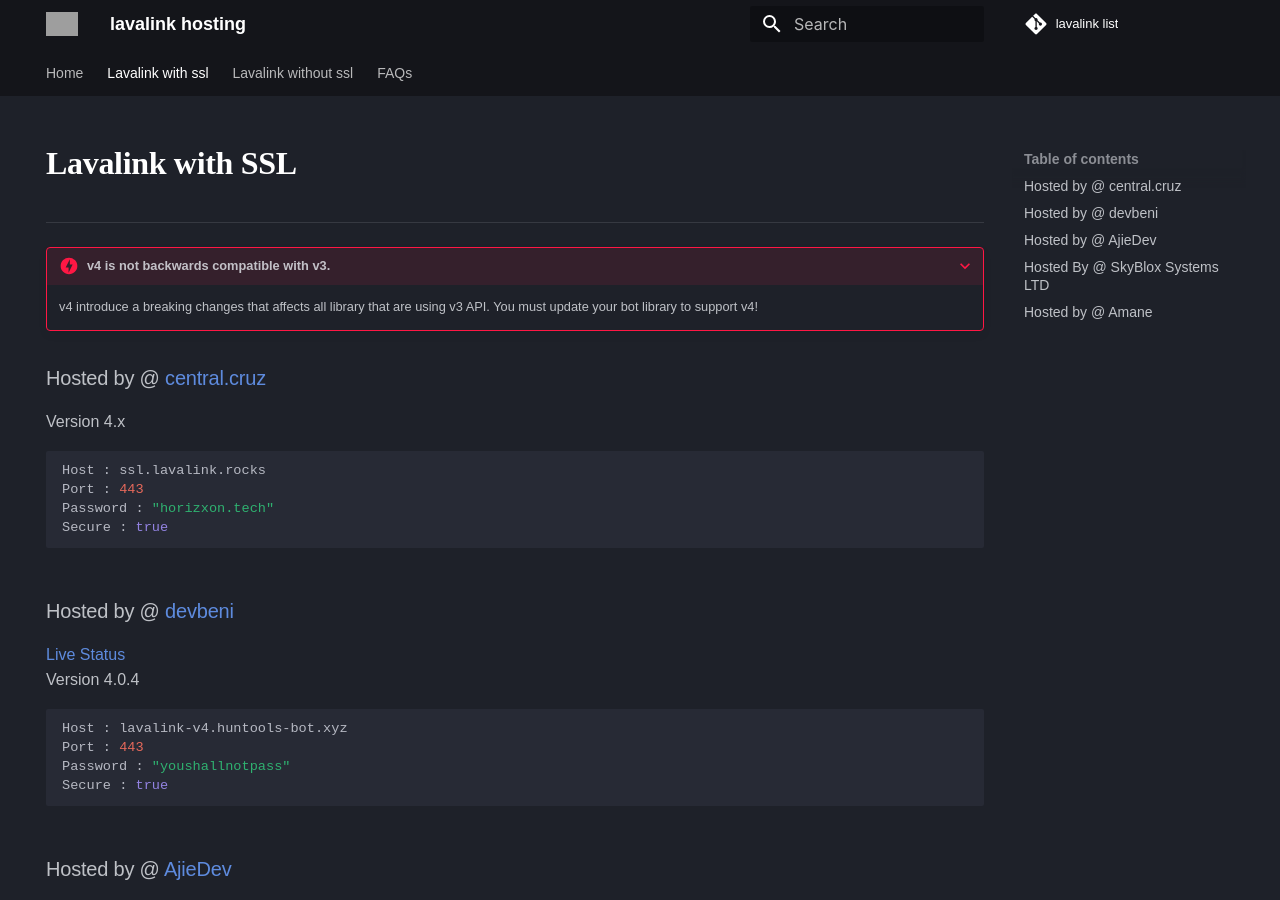
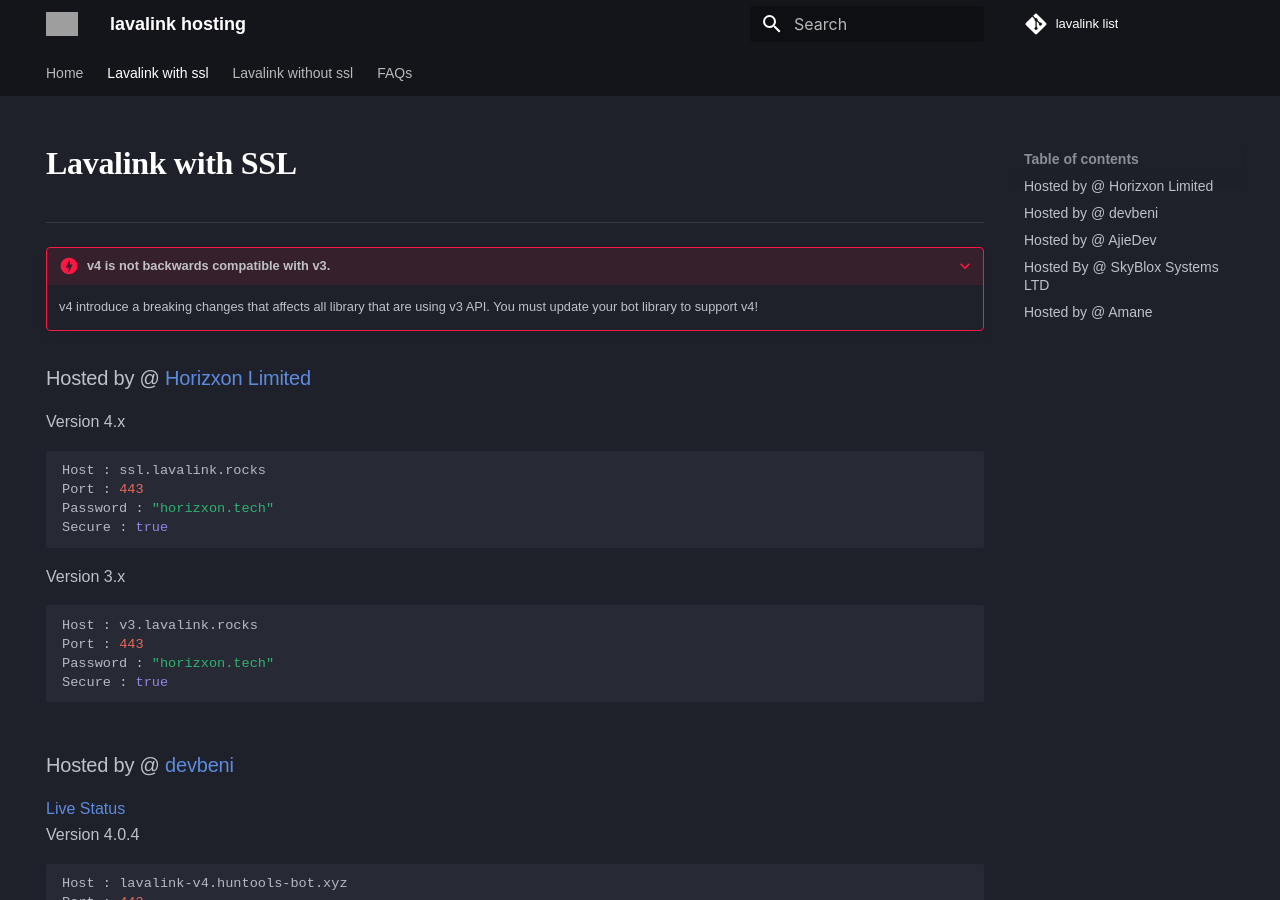
Before and after one commit to DarrenOfficial/lavalink-list, an MkDocs documentation site: the page built from docs/SSL/lavalink-with-ssl.md, in a window 1280 px wide and 900 px high. Built offline with MkDocs 1.6.1 and Material for MkDocs 9.7.7, drawn with Linux system fonts in a browser that asks for light colours; some web fonts are replaced; comment, search, counter and statistics services are not loaded; a style sheet for code colours, icons or effects is not loaded; grey boxes are pictures that could not be loaded.

Commit message:
Update lavalink-with-ssl.md

````diff
--- a/docs/SSL/lavalink-with-ssl.md
+++ b/docs/SSL/lavalink-with-ssl.md
@@ -17,10 +17,17 @@ hide:
     v4 introduce a breaking changes that affects all library that are using v3 API.
     You must update your bot library to support v4!
 
-### Hosted by @ [central.cruz](https://github.com/HenGPlayZ/)
+### Hosted by @ [Horizxon Limited](https://github.com/HenGPlayZ/)
 Version 4.x
 ```bash
 Host : ssl.lavalink.rocks
+Port : 443
+Password : "horizxon.tech"
+Secure : true
+```
+Version 3.x
+```bash
+Host : v3.lavalink.rocks
 Port : 443
 Password : "horizxon.tech"
 Secure : true
````
